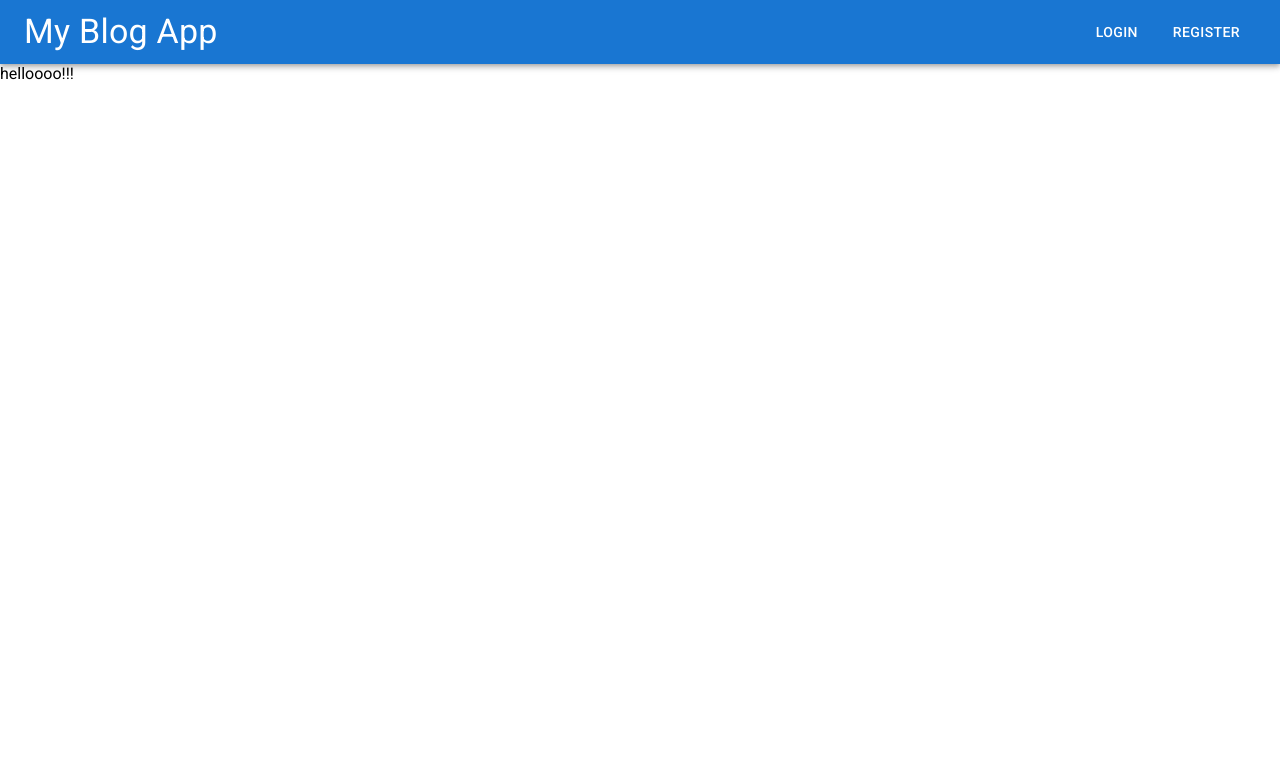
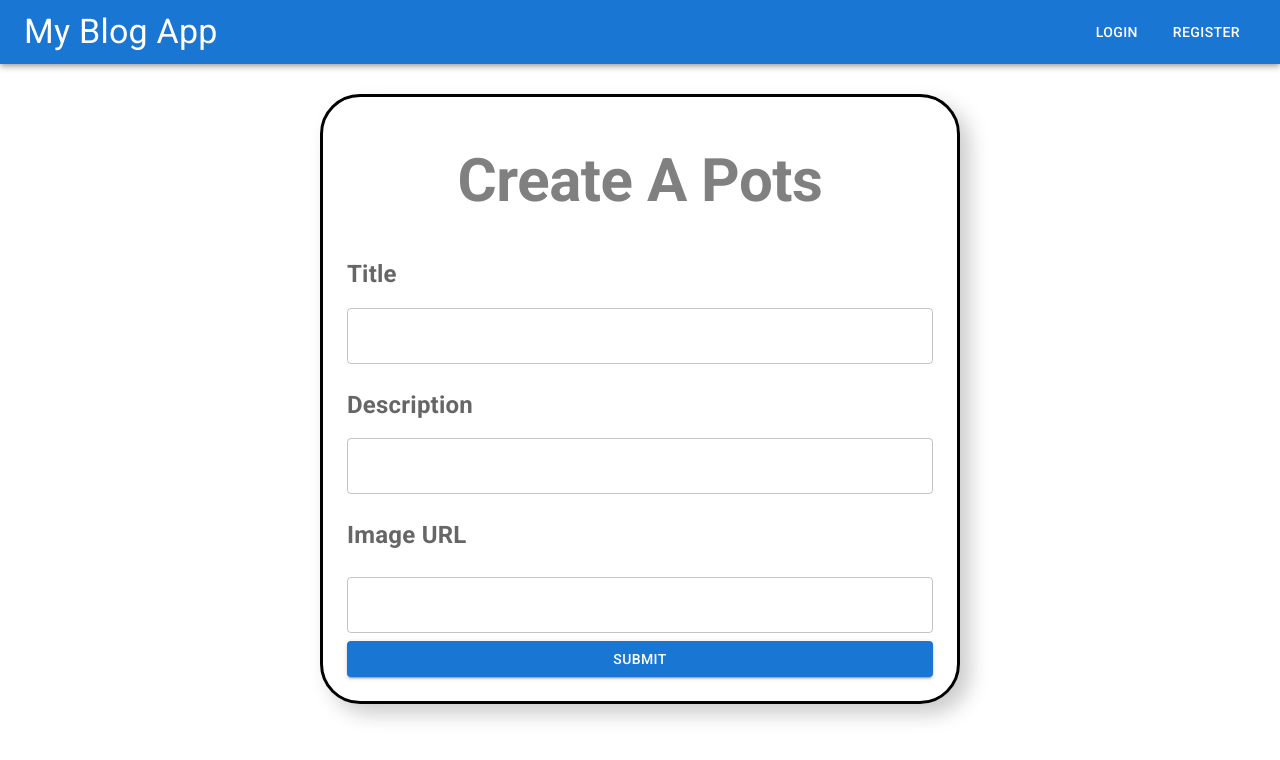
Before and after one commit to Aarya-Chauhan/Blog_App, a React (Create React App) app in the folder client/: page /create-blog in a window 1280 px wide. Shown: the top 760 px of the page. Built offline with nearby package versions, Linux system fonts and the light colour scheme.

Commit message:
creating post

```diff
--- a/client/src/pages/CreateBlog.jsx
+++ b/client/src/pages/CreateBlog.jsx
@@ -1,11 +1,114 @@
-import React from 'react'
+import React,{useState} from 'react'
+import { Box, InputLabel, TextField, Typography, Button } from '@mui/material'
+import axios from 'axios';
+import { useNavigate } from "react-router-dom";
+import toast from "react-hot-toast"
+
 
 const CreateBlog = () => {
-  return (
-    <div>
-      helloooo!!!
-    </div>
-  )
-}
+    const [inputs,setInputs] = useState({
+        title:'',
+        description:'',
+        image:''
+    })
+    const id = localStorage.getItem("userId");
+    const navigate = useNavigate()
+    //handle change function
+    const handleChange = (e) => {
+        setInputs(prevState => ({
+            ...prevState,
+            [e.target.name] : e.target.value
+        }))
+    }
 
-export default CreateBlog
+    //form handle submit function
+    const handleSubmit = async (e) => {
+        e.preventDefault();
+        try {
+          const { data } = await axios.post("/api/v1/blog/create-blog", {
+            title: inputs.title,
+            description: inputs.description,
+            image: inputs.image,
+            user: id,
+          });
+          if (data?.success) {
+            toast.success("Blog Created");
+            navigate("/my-blogs");
+          }
+        } catch (error) {
+          console.log(error);
+        }
+      };
+
+      return (
+        <>
+          <form onSubmit={handleSubmit}>
+            <Box
+              width={"50%"}
+              border={3}
+              borderRadius={10}
+              padding={3}
+              margin="auto"
+              boxShadow={"10px 10px 20px #ccc"}
+              display="flex"
+              flexDirection={"column"}
+              marginTop="30px"
+            >
+              <Typography
+                variant="h2"
+                textAlign={"center"}
+                fontWeight="bold"
+                padding={3}
+                color="gray"
+              >
+                Create A Pots
+              </Typography>
+              <InputLabel
+                sx={{  mt: 2, fontSize: "24px", fontWeight: "bold" }}
+              >
+                Title
+              </InputLabel>
+              <TextField
+                name="title"
+                value={inputs.title}
+                onChange={handleChange}
+                margin="normal"
+                variant="outlined"
+                required
+              />
+              <InputLabel
+                sx={{ mt: 2, fontSize: "24px", fontWeight: "bold" }}
+              >
+                Description
+              </InputLabel>
+              <TextField
+                name="description"
+                value={inputs.description}
+                onChange={handleChange}
+                margin="normal"
+                variant="outlined"
+                required
+              />
+              <InputLabel
+                sx={{mb:1, mt: 2, fontSize: "24px", fontWeight: "bold" }}
+              >
+                Image URL
+              </InputLabel>
+              <TextField
+                name="image"
+                value={inputs.image}
+                onChange={handleChange}
+                margin="normal"
+                variant="outlined"
+                required
+              />
+              <Button type="submit" color="primary" variant="contained">
+                SUBMIT
+              </Button>
+            </Box>
+          </form>
+        </>
+      );
+    };
+
+    export default CreateBlog;
```
